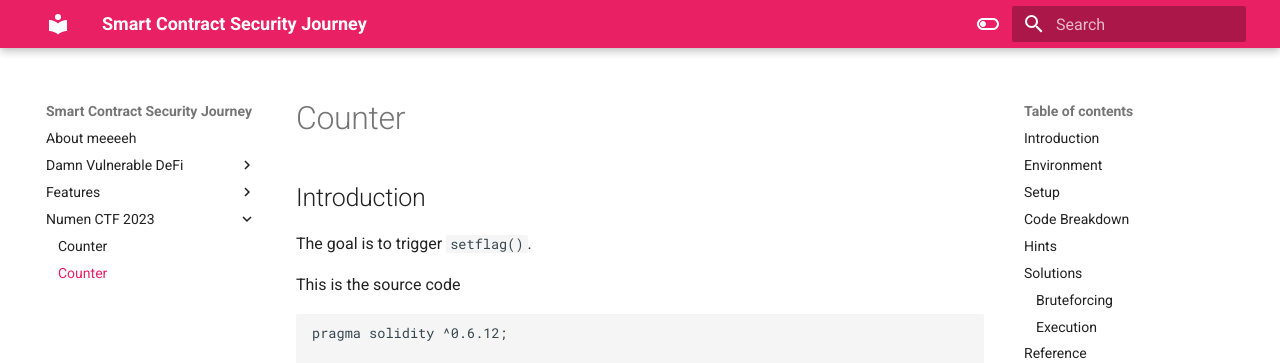
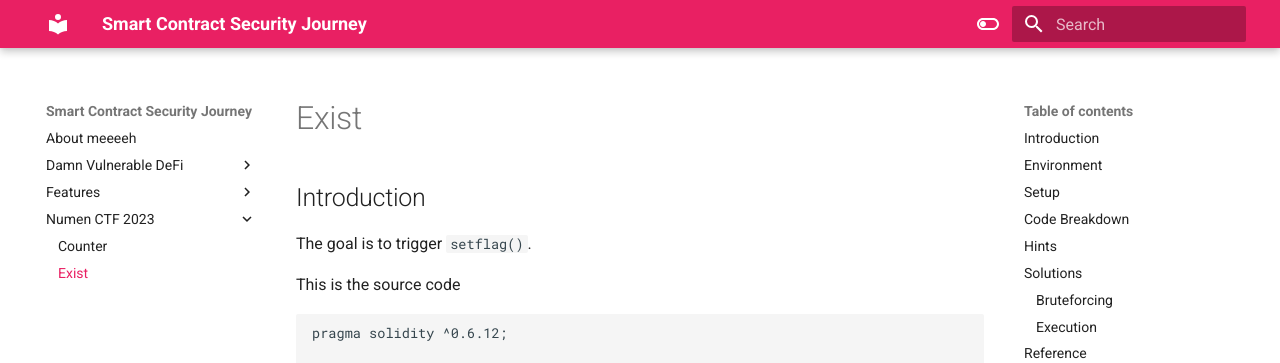
Before and after one commit to BingleBangle-BH/BCJouney, an MkDocs documentation site: the page built from docs/Numen CTF 2023/Exist.md, in a window 1280 px wide and 900 px high. Shown: the top 363 px of the window. Built offline with MkDocs 1.6.1 and Material for MkDocs 9.7.7, drawn with Linux system fonts in a browser that asks for light colours.

Commit message:
change title

```diff
--- a/docs/Numen CTF 2023/Exist.md
+++ b/docs/Numen CTF 2023/Exist.md
@@ -1,4 +1,4 @@
-# Counter
+# Exist
 
 ## Introduction
 The goal is to trigger ``setflag()``.
```
Also changed, not shown: docs/index.md (+1 -0 lines).
